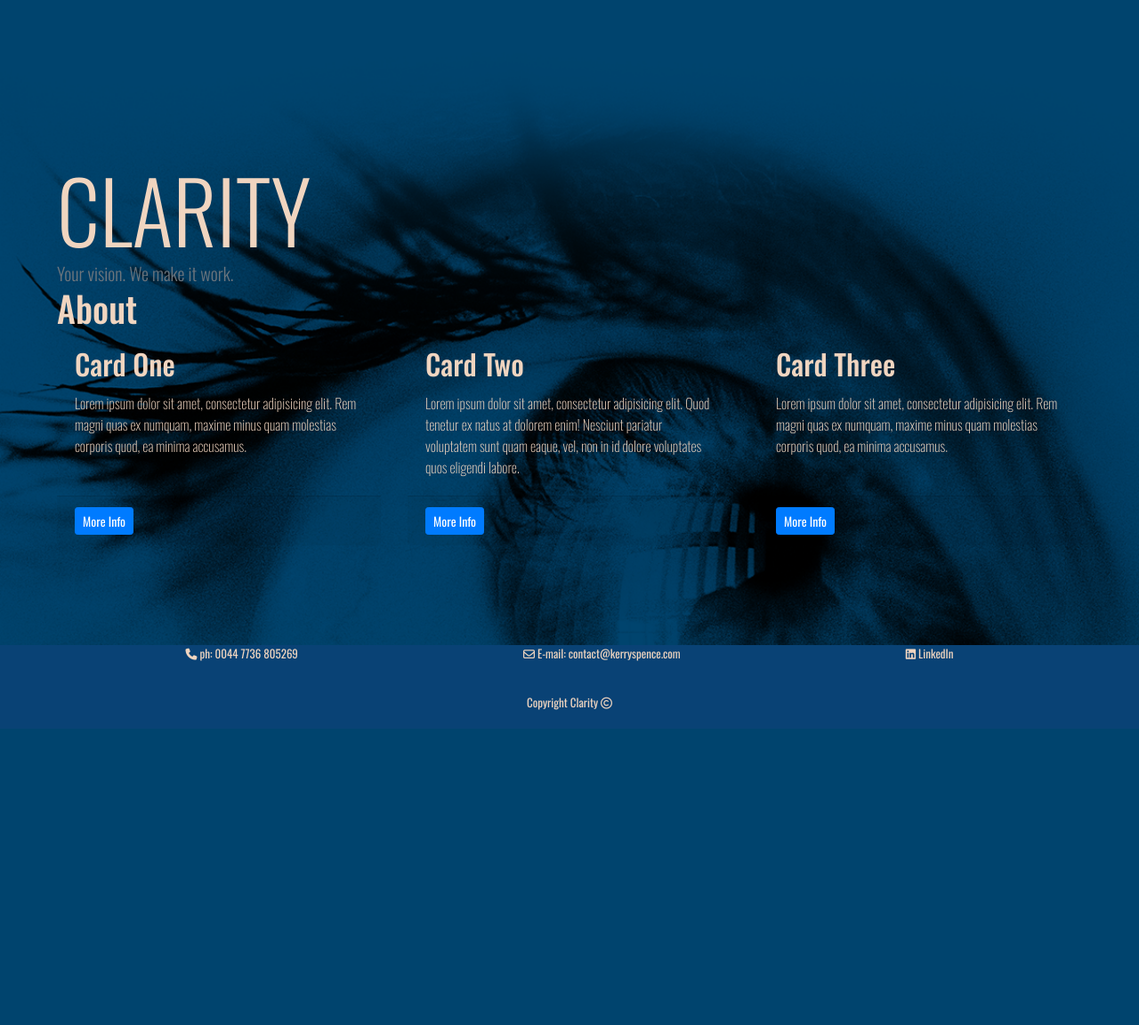
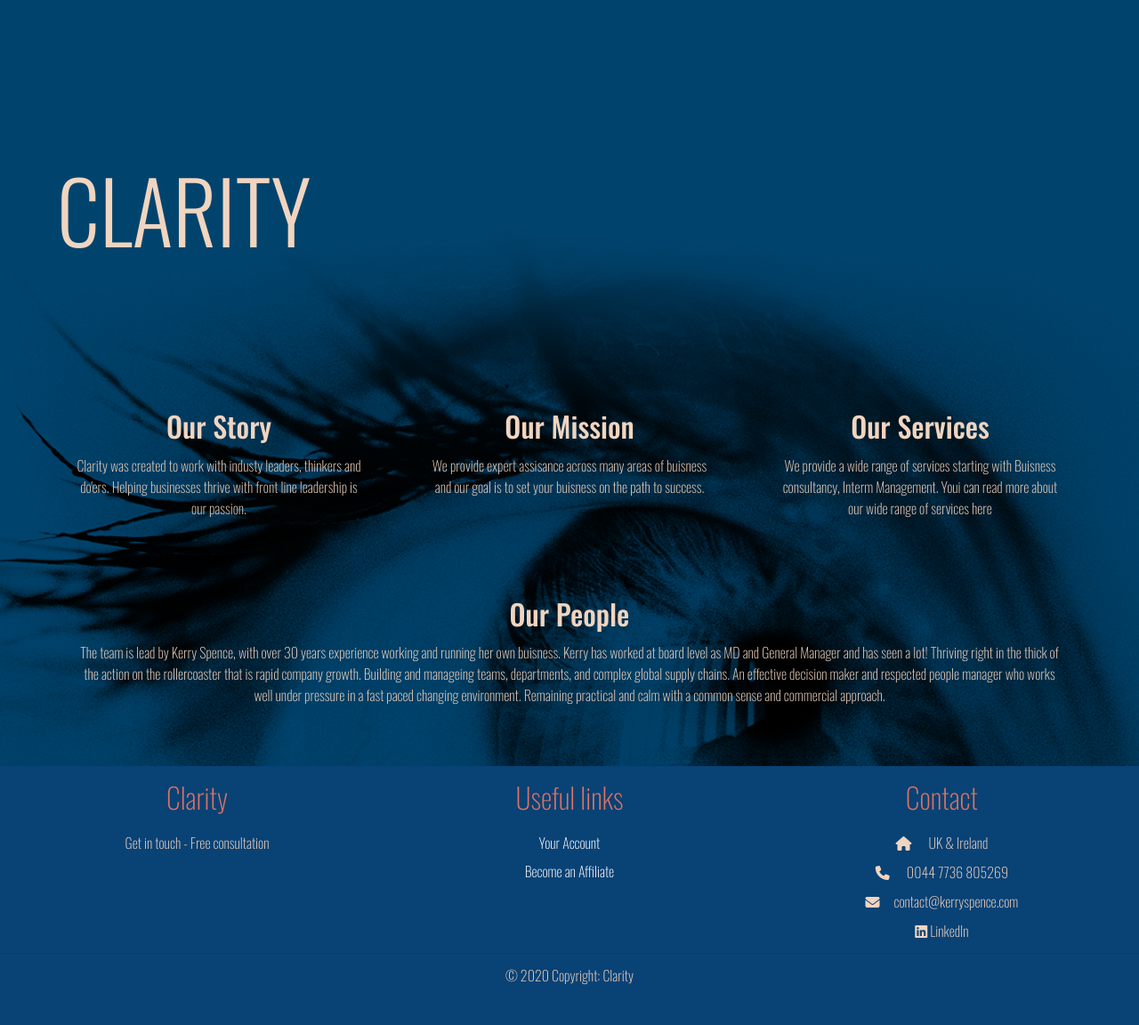
Before and after one commit to JonnyDavison/clarity01, a Flask app: page /about in a window 1280 px wide. Shown: the part 131-1283 px from the top of the page at 89% size. Before the commit the page ends 929 px from the top, so only its background shows below. Run offline with Flask 3, Linux system fonts and the light colour scheme; some libraries are stand-ins or nearby versions.

Commit message:
Add footer HTML & CSS  styling

```diff
--- a/static/css/style.css
+++ b/static/css/style.css
@@ -37,7 +37,7 @@ h1, h2, h3, h4 {
 .headtitle {
     padding-top: 15%;
     display: inline-block;
-
+    padding-bottom: 12.5%;
 }
 
 a {
@@ -83,7 +83,6 @@ a:hover {
 /* --- Home Page index.html --- */
 
 .tagline {
-    padding-top: 12.5%;
     padding-bottom: 2.5%;
     font-size: 2.25rem;
     font-weight: 200;
@@ -93,7 +92,22 @@ a:hover {
     justify-content: right;
     margin-right: 0;
     display: flex;
+    padding-bottom: 5%;
 }
+
+.call-text {
+    font-size: 26px;
+}
+
+/* --- buttons all pages --- */
+
+.clarity-btn {
+    color: #F0D5C0;
+    background-color: #DC7364;
+
+}
+
+
 
 /* --- Cards all pages --- */
 .card {
@@ -108,12 +122,13 @@ a:hover {
     font-weight: 200;
 }
 
+.about-card
+
 /* --- Footer all pages --- */
 
 footer {
-    background-color: #094275;
+    background-color: red;
     min-height: 40px;
-
     margin: 0;
     margin-top: 5%;
 }
@@ -138,6 +153,28 @@ footer {
 .copyright p {
     margin-bottom: 0;
 }
+
+/* --- Clarity Footer --- */
+.clarity-footer {
+    background-color: #094275;
+    overflow: hidden;
+    font-weight: 200;
+    line-height: 1;
+    margin: 0;
+    margin-bottom: 0;
+    padding-bottom: 2.5%;
+}
+
+.clarity-footer h6 {
+    font-size: 2rem;
+    font-weight: 200;
+    color: #DC7364;
+}
+
+.copyright {
+    padding-bottom: 100px;
+}
+
 /* --- Media Queries SUB 1400px --- */
 @media(max-width: 1400px) {
 
--- a/templates/about.html
+++ b/templates/about.html
@@ -4,43 +4,51 @@
 <div class="row">
     <div class="col-md-12 headtitle container-fluid">
         <h1 class="logo"><a href="{{ url_for('index') }}" class="display-1">CLARITY</a></h1>
-        <small class="text-muted lead">Your vision. We make it work.</small>
     </div>
 </div>
-<h1>About</h1>
-
 <div class="row gx-4 gx-lg-5">
     <div class="col-md-4 mb-5">
         <div class="card h-100">
-            <div class="card-body">
-                <h2 class="card-title">Card One</h2>
-                <p class="card-text">Lorem ipsum dolor sit amet, consectetur adipisicing elit. Rem magni quas ex
-                    numquam, maxime minus quam molestias corporis quod, ea minima accusamus.</p>
+            <div class="card-body text-center">
+                <h2 class="card-title">Our Story</h2>
+                <p class="card-text">Clarity was created to work with industy leaders, thinkers and do'ers.
+                    Helping businesses thrive with front line leadership is our passion.</p>
             </div>
-            <div class="card-footer"><a class="btn btn-primary btn-sm" href="#!">More Info</a></div>
         </div>
     </div>
     <div class="col-md-4 mb-5">
         <div class="card h-100">
-            <div class="card-body">
-                <h2 class="card-title">Card Two</h2>
-                <p class="card-text">Lorem ipsum dolor sit amet, consectetur adipisicing elit. Quod tenetur ex
-                    natus at dolorem enim! Nesciunt pariatur voluptatem sunt quam eaque, vel, non in id dolore
-                    voluptates quos eligendi labore.</p>
+            <div class="card-body text-center">
+                <h2 class="card-title">Our Mission</h2>
+                <p class="card-text">We provide expert assisance across many areas of buisness and
+                    our goal is to set your buisness on the path to success.</p>
             </div>
-            <div class="card-footer"><a class="btn btn-primary btn-sm" href="#!">More Info</a></div>
         </div>
     </div>
     <div class="col-md-4 mb-5">
         <div class="card h-100">
-            <div class="card-body">
-                <h2 class="card-title">Card Three</h2>
-                <p class="card-text">Lorem ipsum dolor sit amet, consectetur adipisicing elit. Rem magni quas ex
-                    numquam, maxime minus quam molestias corporis quod, ea minima accusamus.</p>
+            <div class="card-body text-center">
+                <a href="{{ url_for('services') }}"><h2 class="card-title">Our Services</h2></a>
+                <p class="card-text">We provide a wide range of services starting with Buisness consultancy, Interm
+                    Management. Youi can read more about our wide range of <a href="{{ url_for('services') }}">services </a>here</p>
             </div>
-            <div class="card-footer"><a class="btn btn-primary btn-sm" href="#!">More Info</a></div>
+
         </div>
     </div>
+    <div class="col-md-12 mb-5">
+        <div class="card h-100">
+            <div class="card-body text-center">
+                <h2 class="card-title">Our People</h2>
+                <p class="card-text">The team is lead by Kerry Spence, with over 30 years experience working and
+                    running her own buisness. Kerry has worked at board level as MD and General Manager and has seen a lot!
+                    Thriving right in the thick of the action on the rollercoaster that is rapid company growth. Building
+                    and manageing teams, departments, and complex global supply chains. An effective decision maker and
+                    respected people manager who works well under pressure in a fast paced changing environment. Remaining
+                    practical and calm with a common sense and commercial approach.</p>
+                </div>
+        </div>
+    </div>
+
 </div>
-</div>
+
 {% endblock %}
--- a/templates/base.html
+++ b/templates/base.html
@@ -17,8 +17,8 @@
 <body>
     <header>
         <nav class="navbar navbar-expand-md">
-            <a class="navbar-brand" href="{{ url_for('index') }}"><img src=" {{ url_for('static', filename='css/images/claritylogo.webp') }}"
-                    alt="Clarity Logo"></a>
+            <a class="navbar-brand" href="{{ url_for('index') }}"><img
+                    src=" {{ url_for('static', filename='css/images/claritylogo.webp') }}" alt="Clarity Logo"></a>
 
             <button class="navbar-toggler" type="button" data-toggle="collapse" data-target="#collapsibleNavbar">
                 <span class="navbar-toggler-icon"><i class="fa-solid fa-bars"></i></span>
@@ -56,40 +56,83 @@
             {% endblock %}
         </section>
     </section>
-    <footer class="container-fluid">
-        <div class="row">
-            <div class="col-sm-12 footer-sections">
-                <span>
-                    <i class="fa-solid fa-phone inline-block"></i>
-                    <p class="inline-block">
-                        ph: 0044 7736 805269
-                    </p>
-                </span>
+    <div>
+        <!-- Footer -->
+        <footer class="text-center">
+            <div class="clarity-footer">
+                <section>
+                    <!--Grid row-->
+                    <div class="row">
+                        <!-- Grid column -->
+                        <div class="col-md-3 col-lg-3 col-xl-3 mx-auto mt-3">
+                            <h6 class="mb-4">
+                                Clarity
+                            </h6>
+                            <p>
+                                Get in touch - Free consultation
+                            </p>
+                        </div>
 
-                <span>
-                    <i class="fa-regular fa-envelope inline-block"></i>
-                    <p class="inline-block">
-                        E-mail: contact@kerryspence.com
-                    </p>
-                </span>
+                        <hr class="w-100 clearfix d-md-none" />
 
-                <span>
-                    <a href="https://www.linkedin.com/in/kerryspence/" target="_blank">
-                        <i class="fa-brands fa-linkedin"></i>
-                    </a>
-                    <p class="inline-block">
-                       <a href="https://www.linkedin.com/in/kerryspence/" target="_blank">LinkedIn</a>
-                    </p>
-                </span>
+                        <!-- Grid column -->
+
+                        <hr class="w-100 clearfix d-md-none" />
+
+                        <!-- Grid column -->
+                        <div class="col-md-3 col-lg-2 col-xl-2 mx-auto mt-3">
+                            <h6 class="mb-4">
+                                Useful links
+                            </h6>
+                            <p>
+                                <a class="text-white">Your Account</a>
+                            </p>
+                            <p>
+                                <a class="text-white">Become an Affiliate</a>
+                            </p>
+
+                        </div>
+
+                        <!-- Grid column -->
+                        <hr class="w-100 clearfix d-md-none" />
+
+                        <!-- Grid column -->
+                        <div class="col-md-3 col-lg-3 col-xl-3 mx-auto mt-3">
+                            <h6 class="mb-4">Contact</h6>
+                            <p><i class="fas fa-home mr-3"></i> UK & Ireland</p>
+                            <p><i class="fas fa-phone mr-3"></i> 0044 7736 805269</p>
+                            <p><i class="fas fa-envelope mr-3"></i>contact@kerryspence.com</p>
+                            <a href="https://www.linkedin.com/in/kerryspence/" target="_blank">
+                                <i class="fab fa-linkedin"></i> LinkedIn</a>
+                        </div>
+                        <!-- Grid column -->
+                    </div>
+                    <!--Grid row-->
+                </section>
+                <!-- Section: Links -->
+
+                <hr class="my-3">
+
+                <!-- Section: Copyright -->
+                <section class="pt-0">
+                    <!-- Grid column -->
+                    <div class="col-md-12">
+                        <!-- Copyright -->
+                        <div class="Copyright">
+                            <p>© 2020 Copyright: Clarity</p>
+                        </div>
+                        <!-- Copyright -->
+                    </div>
+
+                </section>
+                <!-- Section: Copyright -->
             </div>
-            <div class="col-sm-12 footer-sections">
-                <span class="copyright">
-                    <p>Copyright Clarity <i class="fa-regular fa-copyright"></i> </p>
-                </span>
-            </div>
+            <!-- Grid container -->
+        </footer>
+        <!-- Footer -->
+    </div>
+    <!-- End of .container -->
 
-        </div>
-    </footer>
     <script src="https://cdn.jsdelivr.net/npm/jquery@3.5.1/dist/jquery.slim.min.js"
         integrity="sha384-DfXdz2htPH0lsSSs5nCTpuj/zy4C+OGpamoFVy38MVBnE+IbbVYUew+OrCXaRkfj" crossorigin="anonymous">
     </script>
--- a/templates/index.html
+++ b/templates/index.html
@@ -14,9 +14,9 @@
         identifying and correcting issues which prevent businesses from achieving successful outcomes
     </h1>
     <div class="col-md-12 container call-to-action">
-        <small class="text-muted lead">
+        <small class="lead call-text">
             Contact us! Free initial consultation
-            <a class="btn btn-secondary btn-sm " href="{{ url_for('contact') }}">Contact us</a>
+            <a class="btn btn-sm clarity-btn" href="{{ url_for('contact') }}">Contact us</a>
         </small>
     </div>
 
@@ -55,7 +55,7 @@
     </div>
 </div>
     <div class="col-md-12 text-center">
-        <a class="btn btn-secondary btn-lg " href="{{ url_for('services') }}">More Info</a>
+        <a class="btn btn-lg clarity-btn " href="{{ url_for('services') }}">More Info</a>
     </div>
 </div>
 {% endblock %}
```
